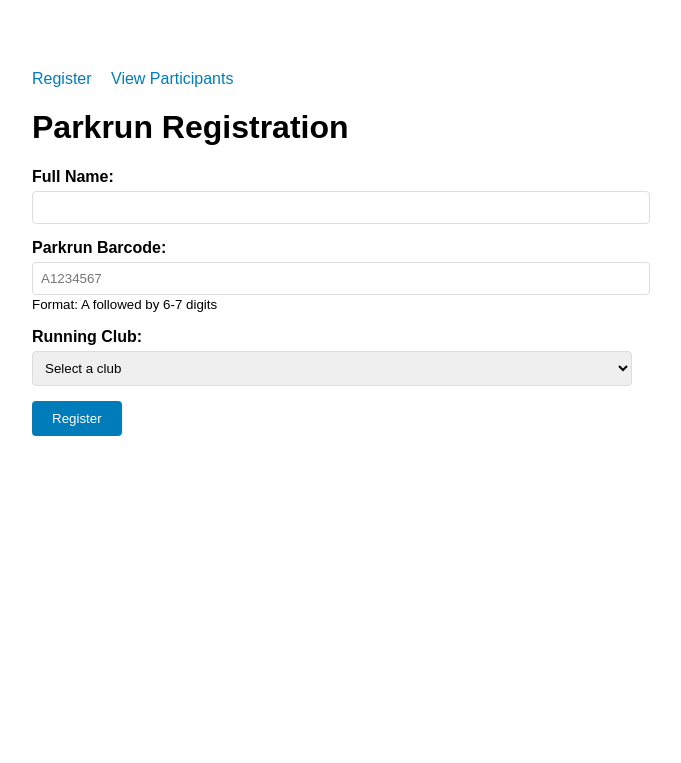
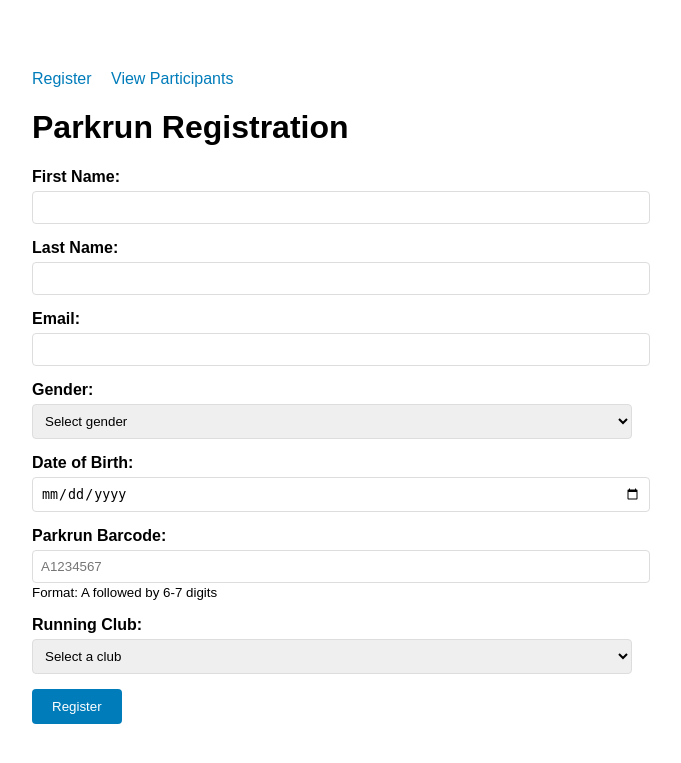
Before and after one commit to Romsey-Road-Runners/cc6-app, a Flask app: page / in a window 1280 px wide. Shown: the top 763 px of the page, without its empty margins (308-989 px from the left). Run offline with Flask 3, Linux system fonts and the light colour scheme.

Commit message:
Add additional fields to registration form

```diff
--- a/parkrun/app.py
+++ b/parkrun/app.py
@@ -54,13 +54,33 @@ def get_clubs():
 
 @app.route("/register", methods=["POST"])
 def register():
-    name = request.form.get("name", "").strip()
+    first_name = request.form.get("first_name", "").strip()
+    last_name = request.form.get("last_name", "").strip()
+    email = request.form.get("email", "").strip()
+    gender = request.form.get("gender", "")
+    dob = request.form.get("dob", "")
     barcode = request.form.get("barcode", "").strip().upper()
     club = request.form.get("club", "")
 
     # Validation
-    if not name:
-        flash("Name is required")
+    if not first_name:
+        flash("First name is required")
+        return redirect(url_for("index"))
+
+    if not last_name:
+        flash("Last name is required")
+        return redirect(url_for("index"))
+
+    if not email:
+        flash("Email is required")
+        return redirect(url_for("index"))
+
+    if not gender:
+        flash("Gender is required")
+        return redirect(url_for("index"))
+
+    if not dob:
+        flash("Date of birth is required")
         return redirect(url_for("index"))
 
     if not validate_barcode(barcode):
@@ -81,7 +101,11 @@ def register():
     try:
         db.collection("participants").add(
             {
-                "name": name,
+                "first_name": first_name,
+                "last_name": last_name,
+                "email": email,
+                "gender": gender,
+                "date_of_birth": dob,
                 "barcode": barcode,
                 "club": club,
                 "registered_at": firestore.SERVER_TIMESTAMP,
--- a/parkrun/templates/index.html
+++ b/parkrun/templates/index.html
@@ -37,8 +37,32 @@
 
     <form method="POST" action="/register">
         <div class="form-group">
-            <label for="name">Full Name:</label>
-            <input type="text" id="name" name="name" required>
+            <label for="first_name">First Name:</label>
+            <input type="text" id="first_name" name="first_name" required>
+        </div>
+
+        <div class="form-group">
+            <label for="last_name">Last Name:</label>
+            <input type="text" id="last_name" name="last_name" required>
+        </div>
+
+        <div class="form-group">
+            <label for="email">Email:</label>
+            <input type="email" id="email" name="email" required>
+        </div>
+
+        <div class="form-group">
+            <label for="gender">Gender:</label>
+            <select id="gender" name="gender" required>
+                <option value="">Select gender</option>
+                <option value="Male">Male</option>
+                <option value="Female">Female</option>
+            </select>
+        </div>
+
+        <div class="form-group">
+            <label for="dob">Date of Birth:</label>
+            <input type="date" id="dob" name="dob" required>
         </div>
 
         <div class="form-group">
```
Also changed, not shown: parkrun/templates/participants.html (+11 -3 lines), 1 other file.
